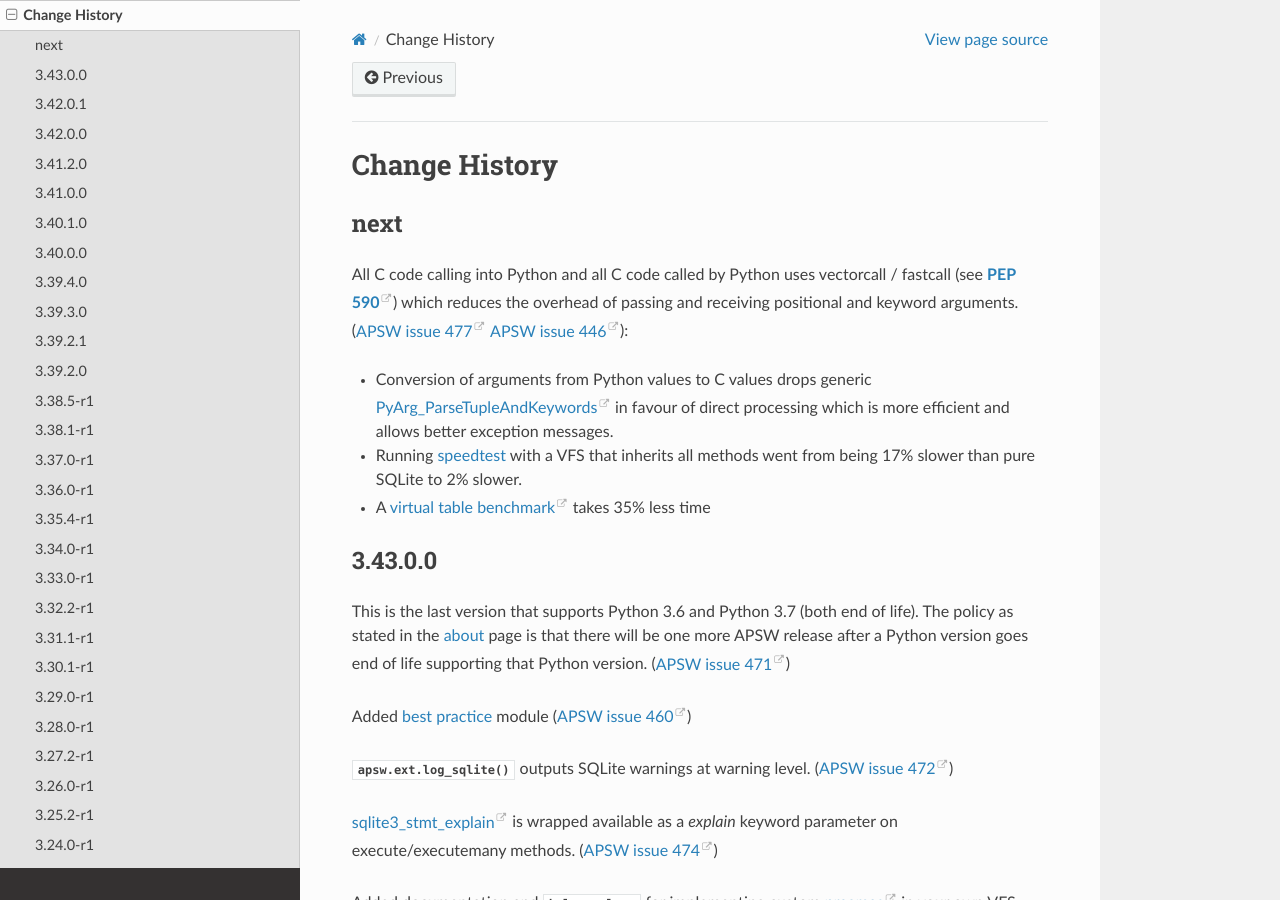
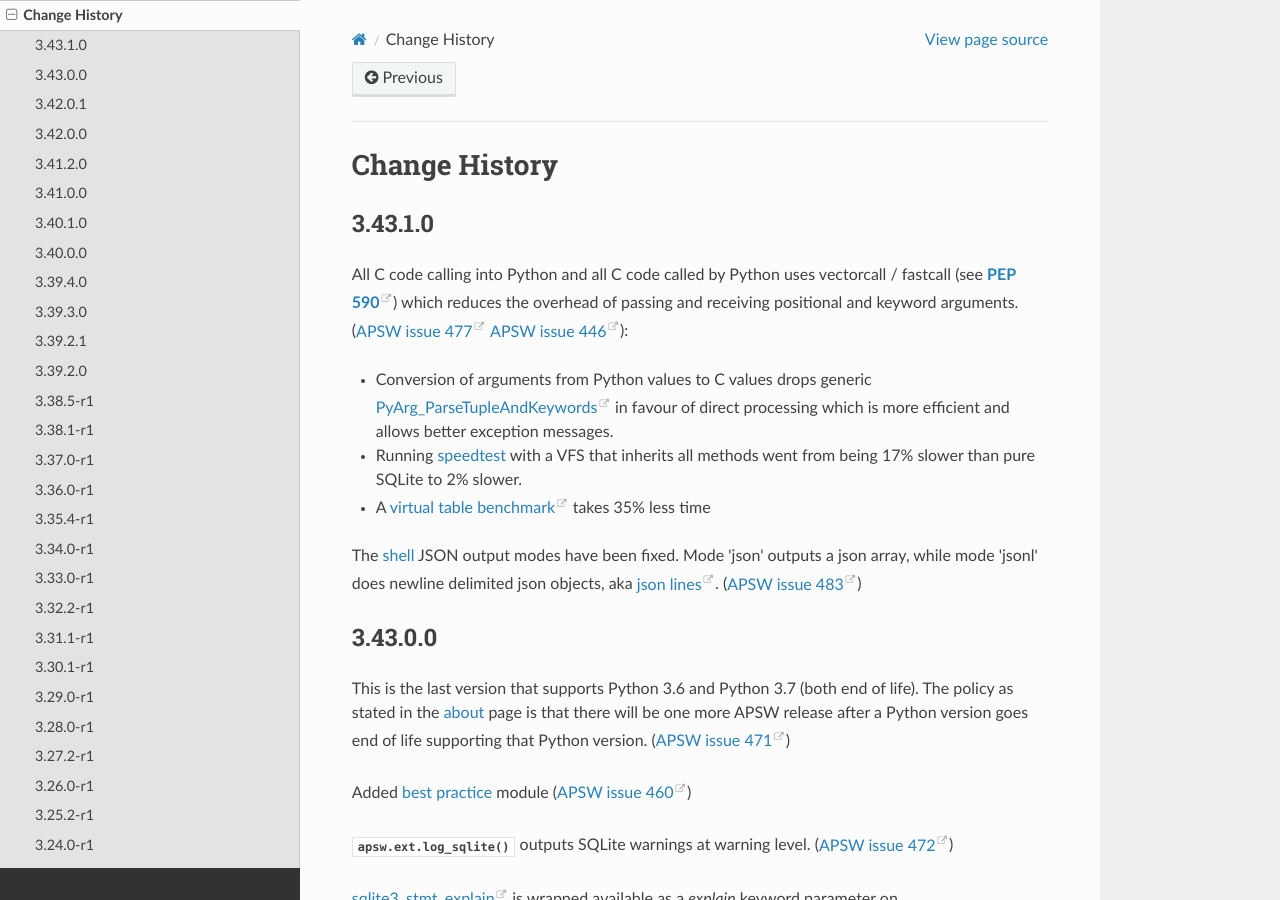
Before and after one commit to rogerbinns/apsw, a Sphinx documentation site: the page built from doc/changes.rst, in a window 1280 px wide and 900 px high. Built offline with Sphinx 7.4.7 and the Read the Docs theme 2.0.0, drawn with Linux system fonts in a browser that asks for light colours; pages that are not in the unit, such as notebooks, are missing from menus; the version number is read from the project's files by our own code.

Commit message:
Complete json output fixes
Closes #483

```diff
--- a/doc/changes.rst
+++ b/doc/changes.rst
@@ -3,8 +3,8 @@ Change History
 
 .. currentmodule:: apsw
 
-next
-====
+3.43.1.0
+========
 
 All C code calling into Python and all C code called by Python uses
 vectorcall / fastcall (see :pep:`590`) which reduces the overhead of
@@ -23,6 +23,10 @@ passing and receiving positional and keyword arguments. (:issue:`477`
 * A :source:`virtual table benchmark <tools/vtbench.py>` takes 35%
   less time
 
+The :doc:`shell <shell>` JSON output modes have been fixed.  Mode
+'json' outputs a json array, while mode 'jsonl' does newline delimited
+json objects, aka `json lines <https://jsonlines.org/>`__.
+(:issue:`483`)
 
 3.43.0.0
 ========
```
